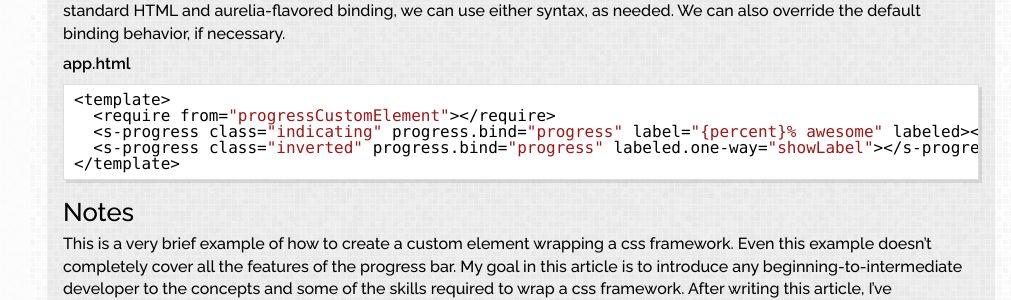
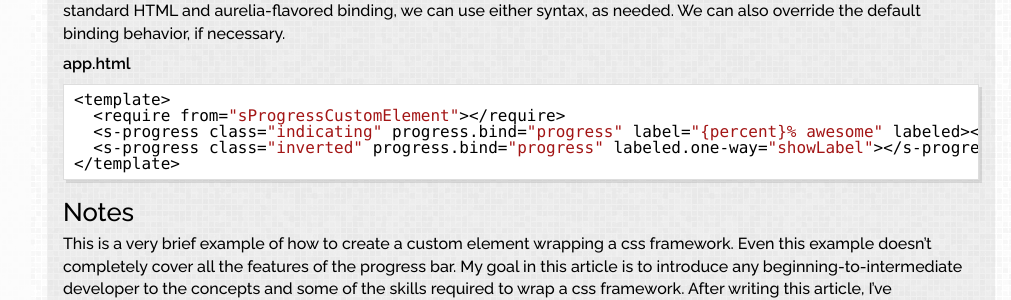
Before and after one commit to davismj/davismj.github.io, a Jekyll site: the page built from _posts/2016-8-2-semantic-custom-element.md, in a window 1280 px wide. Shown: the part 1791-2091 px from the top of the page, without its empty margins (269-1280 px from the left). Built offline with Jekyll 4.4.1, drawn with Linux system fonts in a browser that asks for light colours; nearby versions of some CDN libraries; comment, search, counter and statistics services are not loaded.

Commit message:
Fix: Fix typo with semantic-custom-element blog

````diff
--- a/_posts/2016-8-2-semantic-custom-element.md
+++ b/_posts/2016-8-2-semantic-custom-element.md
@@ -114,7 +114,7 @@ Next, we use the custom element in our application, just like we use any other e
 
 ```html
 <template>
-  <require from="progressCustomElement"></require>
+  <require from="sProgressCustomElement"></require>
   <s-progress class="indicating" progress.bind="progress" label="{percent}% awesome" labeled></s-progress>
   <s-progress class="inverted" progress.bind="progress" labeled.one-way="showLabel"></s-progress>
 </template>
````
